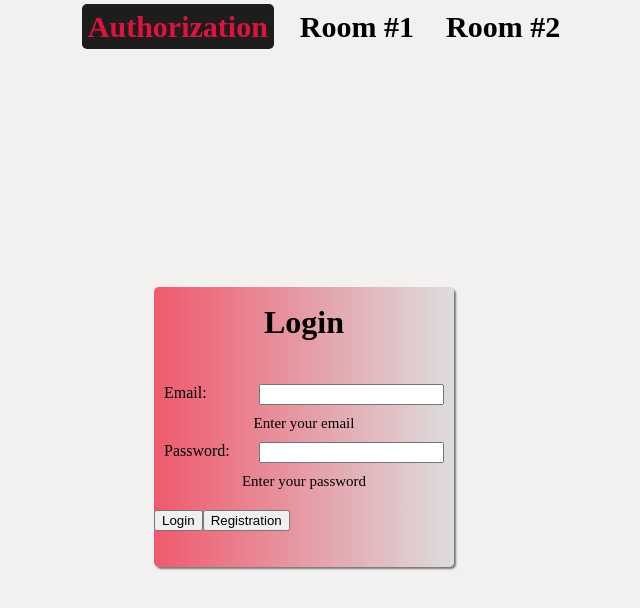
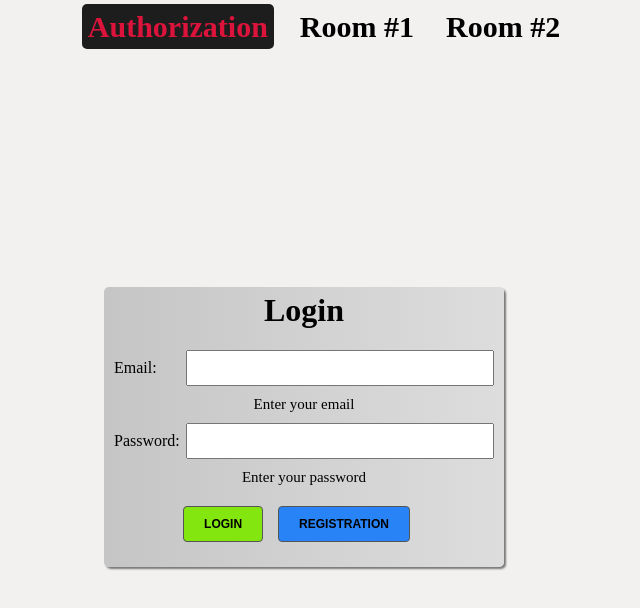
Before and after one commit to AndreyUA/react-rooms-reserve, a React (Create React App) app: page / in a window 1280 px wide. Shown: the top 608 px of the page, without its empty margins (336-976 px from the left). Built offline with nearby package versions, Linux system fonts and the light colour scheme.

Commit message:
7-17-2020

```diff
--- a/package.json
+++ b/package.json
@@ -6,6 +6,7 @@
     "@testing-library/jest-dom": "^4.2.4",
     "@testing-library/react": "^9.5.0",
     "@testing-library/user-event": "^7.2.1",
+    "is_js": "^0.9.0",
     "react": "^16.13.1",
     "react-dom": "^16.13.1",
     "react-router-dom": "^5.2.0",
--- a/src/containers/Auth/Auth.css
+++ b/src/containers/Auth/Auth.css
@@ -11,10 +11,10 @@
   display: flex;
   flex-direction: column;
   justify-content: space-around;
-  width: 300px;
+  width: 400px;
   height: 280px;
   border-radius: 5px;
-  background: linear-gradient(270deg, #dddddd 0%, #ef596d 100%);
+  background: linear-gradient(270deg, #dddddd 0%, #c5c5c5 100%);
   box-shadow: 2px 2px 2px rgba(0, 0, 0, 0.5);
 }
 
@@ -24,9 +24,13 @@
 
 .Auth input {
   outline: none;
+  width: 300px;
+  height: 30px;
 }
 
 .Auth-control {
+  display: flex;
+  justify-content: center;
   margin: 20px 0;
 }
 
@@ -35,6 +39,7 @@
   padding: 10px;
   display: flex;
   justify-content: space-between;
+  align-items: center;
 }
 
 .Auth-correct {
@@ -47,3 +52,49 @@
   text-align: center;
   color: red;
 }
+
+.Auth-log,
+.Auth-reg {
+  display: inline-block;
+  padding: 10px 20px;
+  border-radius: 4px;
+  border: 1px solid rgb(85, 85, 85);
+  color: #000;
+  margin-right: 15px;
+  text-transform: uppercase;
+  font-weight: bold;
+  font-size: 12px;
+  transition: background, color .4s ease-in-out;
+}
+
+.Auth-log {
+  background: rgb(131, 231, 15);
+}
+
+.Auth-log:hover {
+  color: #fff;
+  cursor: pointer;
+  background: rgb(89, 167, 0);
+}
+
+.Auth-reg {
+  background: #2884f6;
+}
+
+.Auth-reg:hover {
+  color: #fff;
+  cursor: pointer;
+  background: #094792;
+}
+
+.Auth-log:focus,
+.Auth-reg:focus {
+  outline: none;
+}
+
+.Auth-log:disabled,
+.Auth-reg:disabled {
+  background: #ccc;
+  color: #000;
+  cursor: not-allowed;
+}
--- a/src/containers/Auth/Auth.js
+++ b/src/containers/Auth/Auth.js
@@ -1,18 +1,71 @@
 import React, { Component } from "react";
 import "./Auth.css";
 
+import is from "is_js";
+
 class Auth extends Component {
   state = {
+    isEmailValid: true,
+    isPasswordValid: true,
     email: {
       value: "",
       errorMessage: "Enter correct email",
-      isFormValid: true,
     },
     password: {
       value: "",
       errorMessage: "Enter correct password",
-      isFormValid: true,
     },
+  };
+
+  loginHandler = () => {};
+
+  registerHandler = () => {};
+
+  submitHandler = (e) => {
+    e.preventDefault();
+    console.log(
+      `login: ${this.state.email.value}, password: ${this.state.password.value}`
+    );
+  };
+
+  emailChangeHandler = (e) => {
+    const value = e.target.value;
+    const email = { ...this.state.email };
+
+    let isValid = true;
+
+    if (value.trim() === "" || !is.email(value)) {
+      isValid = false;
+    }
+
+    if (isValid) {
+      email.value = value;
+    }
+
+    this.setState({
+      isEmailValid: isValid,
+      email,
+    });
+  };
+
+  passwordChangeHandler = (e) => {
+    const value = e.target.value;
+    const password = { ...this.state.password };
+
+    let isValid = true;
+
+    if (value.length <= 5) {
+      isValid = false;
+    }
+
+    if (isValid) {
+      password.value = value;
+    }
+
+    this.setState({
+      isPasswordValid: isValid,
+      password,
+    });
   };
 
   render() {
@@ -20,13 +73,13 @@ class Auth extends Component {
       <div className="Auth">
         <div className="Auth-block">
           <h1>Login</h1>
-          <form>
+          <form onSubmit={this.submitHandler}>
             <div className="Auth-email">
               <label htmlFor="Auth-email">Email:</label>
-              <input id="Auth-email" />
+              <input onChange={this.emailChangeHandler} id="Auth-email" />
             </div>
 
-            {this.state.email.isFormValid ? (
+            {this.state.isEmailValid ? (
               <p className="Auth-correct">Enter your email</p>
             ) : (
               <p className="Auth-error">{this.state.email.errorMessage}</p>
@@ -34,16 +87,32 @@ class Auth extends Component {
 
             <div className="Auth-pass">
               <label htmlFor="Auth-pass">Password:</label>
-              <input id="Auth-pass" />
+              <input onChange={this.passwordChangeHandler} id="Auth-pass" />
             </div>
-            {this.state.password.isFormValid ? (
+            {this.state.isPasswordValid ? (
               <p className="Auth-correct">Enter your password</p>
             ) : (
               <p className="Auth-error">{this.state.password.errorMessage}</p>
             )}
             <div className="Auth-control">
-              <button className="Auth-log">Login</button>
-              <button className="Auth-reg">Registration</button>
+              <button
+                className="Auth-log"
+                disabled={
+                  !this.state.isEmailValid || !this.state.isPasswordValid
+                }
+                onClick={this.loginHandler}
+              >
+                Login
+              </button>
+              <button
+                className="Auth-reg"
+                disabled={
+                  !this.state.isEmailValid || !this.state.isPasswordValid
+                }
+                onClick={this.registerHandler}
+              >
+                Registration
+              </button>
             </div>
           </form>
         </div>
@@ -53,7 +122,3 @@ class Auth extends Component {
 }
 
 export default Auth;
-
-//нужно сделать форму авторизации с валидацией
-
-//остались кнопки и обработчики
```
Also changed, not shown: 1 other file (tests, documents, lock files or other folders).
